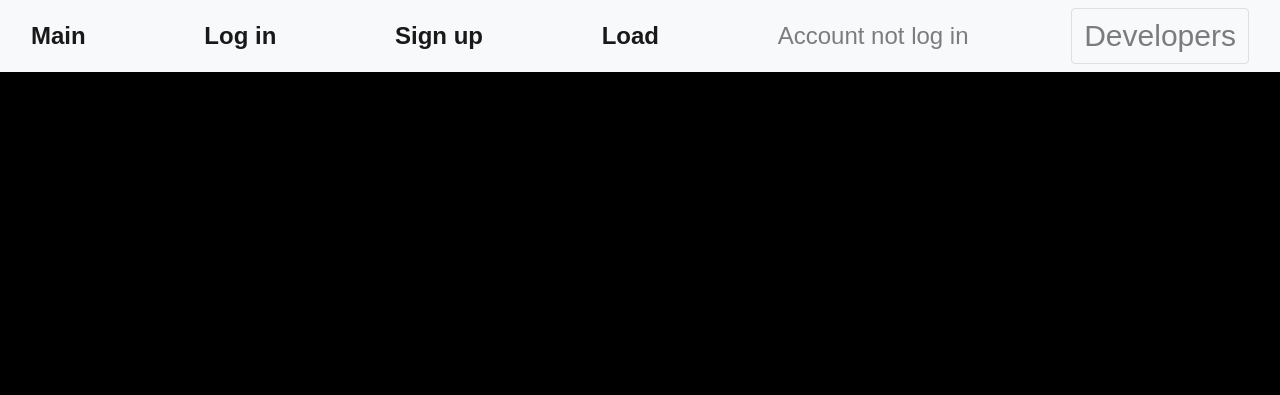
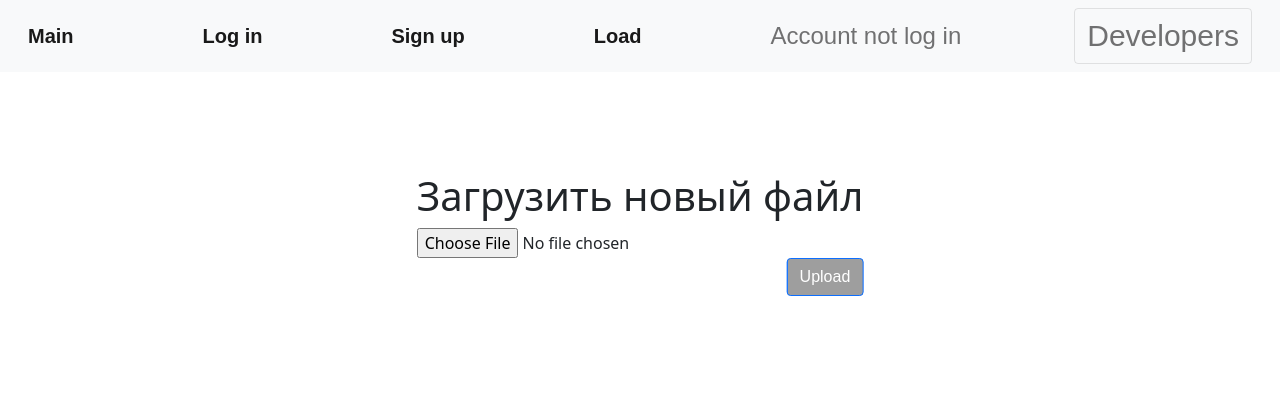
Before and after one commit to TagirXub/WEB_YL_PROJ, a Flask app: template templates/load-picture.html in a window 1280 px wide. Shown: the top 395 px of the page. Run offline with Flask 3, Linux system fonts and the light colour scheme; the template is opened without the code that fills it, so the values that code supplies are empty; some libraries are stand-ins or nearby versions; some web fonts are replaced; grey boxes are pictures that could not be loaded.

Commit message:
fix load file

```diff
--- a/templates/load-picture.html
+++ b/templates/load-picture.html
@@ -1,4 +1,16 @@
 {% extends "index.html" %}
 
 {% block content %}
+    <link rel="stylesheet"
+                    href="https://cdn.jsdelivr.net/npm/bootstrap@5.0.0-beta1/dist/css/bootstrap.min.css"
+                    integrity="sha384-giJF6kkoqNQ00vy+HMDP7azOuL0xtbfIcaT9wjKHr8RbDVddVHyTfAAsrekwKmP1"
+                    crossorigin="anonymous">
+    <title>Загрузить новый файл</title>
+    <div style="text-align:center; margin-top:100px">
+    <h1>Загрузить новый файл</h1>
+    <form method=post enctype=multipart/form-data>
+      <input class="form-control-file" type=file name=file>
+      <input class="btn btn-primary" type=submit value=Upload>
+    </form>
+    </div>
 {% endblock %}
```
